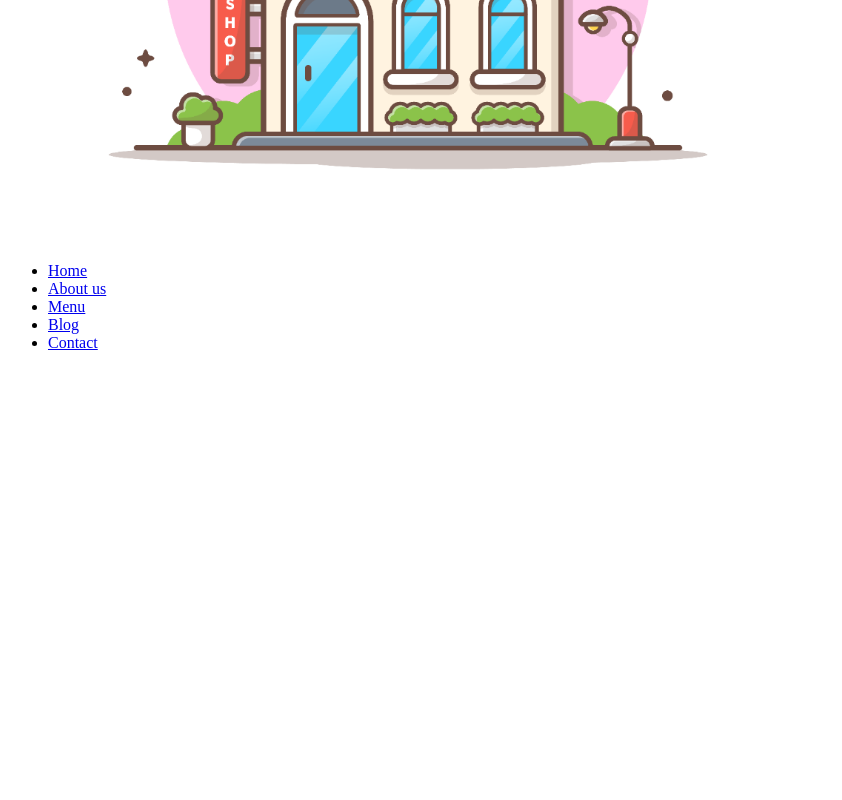
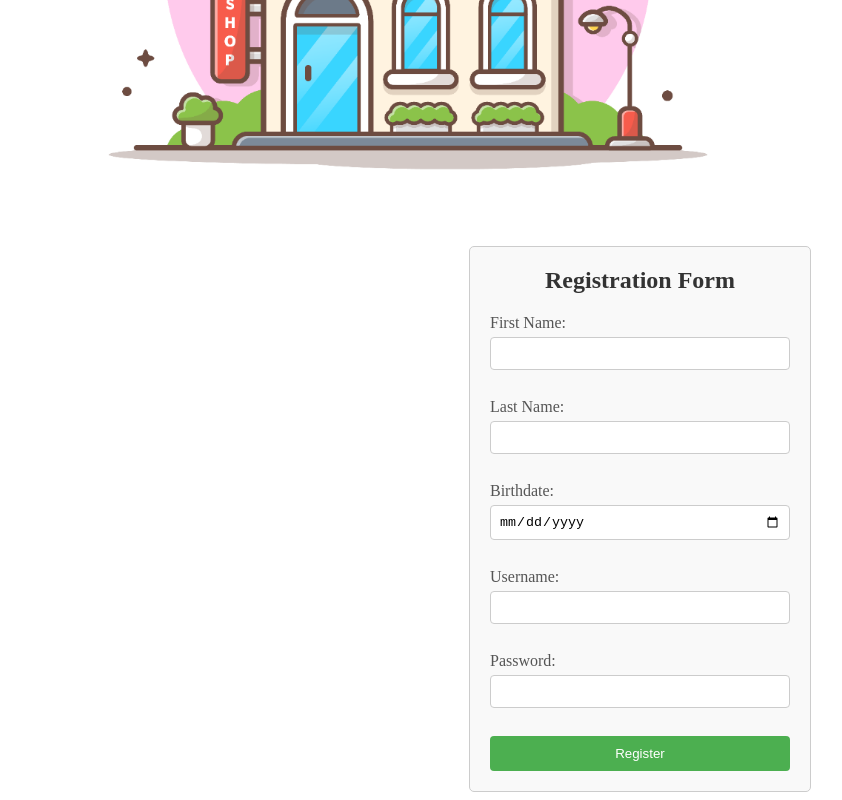
Before and after one commit to megwilliams1/What-sTheScoop, a plain HTML site: page index.html in a window 1280 px wide. Shown: the part 438-1238 px from the top of the page, without its empty margins (0-842 px from the left). Before the commit the page ends 806 px from the top, so only its background shows below. Drawn offline with Linux system fonts and the light colour scheme.

Commit message:
completed

```diff
--- a/index.html
+++ b/index.html
@@ -22,6 +22,24 @@
         </nav>
     </header>
 
+    <div class="form-container">
+        <h2>Registration Form</h2>
+        <form action="/register" method="POST">
+            <label for="first-name">First Name:</label>
+            <input type="text" id="first-name" name="first-name" required><br><br>
+            <label for="last-name">Last Name:</label>
+            <input type="text" id="last-name" name="last-name" required><br><br>
+            <label for="birthdate">Birthdate:</label>
+            <input type="date" id="birthdate" name="birthdate" required><br><br>
+            <label for="username">Username:</label>
+            <input type="text" id="username" name="username" required><br><br>
+            <label for="password">Password:</label>
+            <input type="password" id="password" name="password" required><br><br>
+            <input type="submit" value="Register">
+        </form>
+    </div>
+    </form>
+
 
 
 </body>
--- a/styles.css
+++ b/styles.css
@@ -0,0 +1,77 @@
+.form-container {
+    width: 300px;
+    margin: 0 auto;
+    padding: 20px;
+    border: 1px solid #ccc;
+    border-radius: 5px;
+    background-color: #F9F9F9;
+}
+.form-container h2 {
+    margin-top: 0;
+    text-align: center;
+    font-size: 1.5em;
+    color: #333;
+}
+.form-container label {
+    display: block;
+    margin-bottom: 5px;
+    color: #555;
+}
+.form-container input[type="text"],
+.form-container input[type="date"],
+.form-container input[type="password"] {
+    width: 100%;
+    padding: 8px;
+    margin-bottom: 10px;
+    border: 1px solid #ccc;
+    border-radius: 4px;
+    box-sizing: border-box; /* Ensure padding and border don't increase element's width */
+}
+.form-container input[type="submit"] {
+    width: 100%;
+    padding: 10px;
+    background-color: #4CAF50;
+    color: white;
+    border: none;
+    border-radius: 4px;
+    cursor: pointer;
+    transition: background-color 0.3s;
+}
+.form-container input[type="submit"]:hover {
+    background-color: #45A049;
+}
+
+nav {
+    background-color: #333;
+    position: fixed;
+    top: 0;
+    width: 100%
+}
+.nav-list {
+    list-style-type: none;
+    margin: 0;
+    padding: 0;
+    display: flex;
+    justify-content: center;
+}
+.nav-list li {
+     margin-right: 20px;
+}
+.nav-list li:last-child {
+    margin-right: 0;
+}
+.nav-list li a {
+    text-decoration: none;
+    color: white;
+    padding: 10px;
+    transition: background-color 0.3s;
+}
+.nav-list li a:hover {
+    background-color: #555;
+}
+img {
+    align-content: center;
+}
+h1{
+    text-align: center;
+}
```
